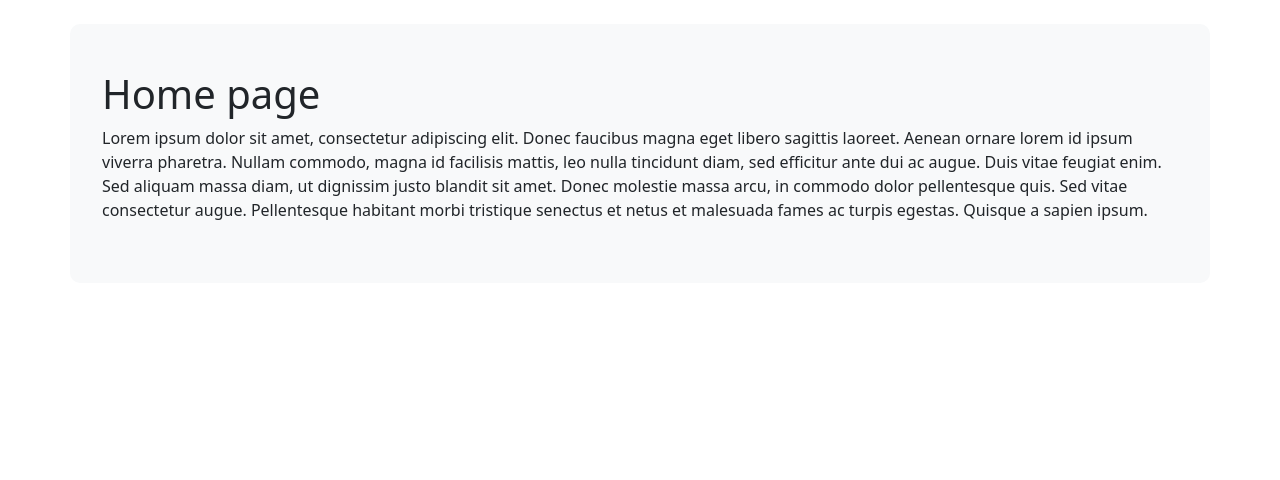
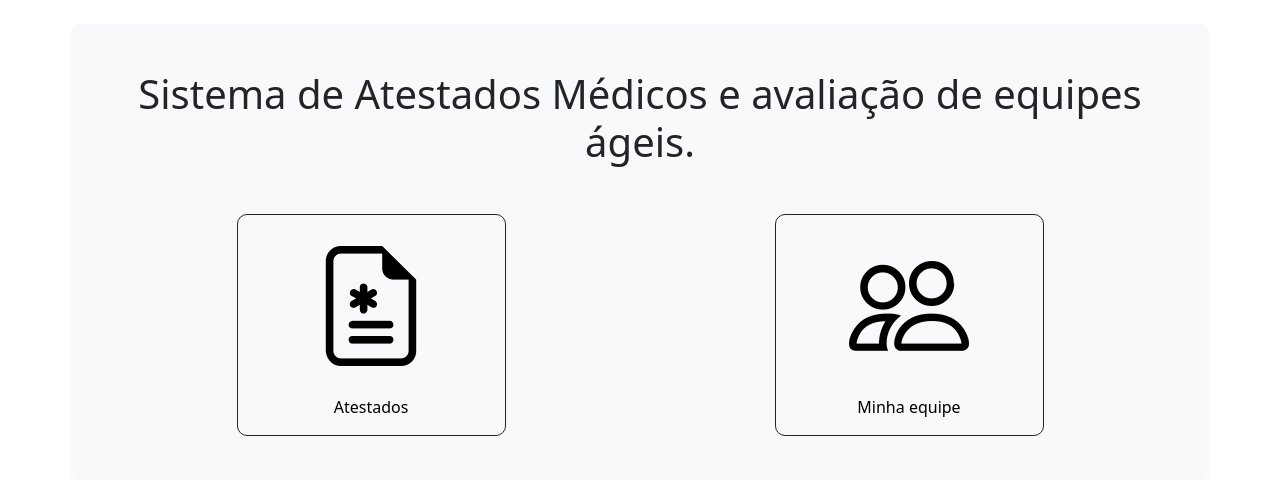
Before and after one commit to Galaticos-API/API-1, a Flask app: page / in a window 1280 px wide. Shown: the part 46-526 px from the top of the page. Run offline with Flask 3, Linux system fonts and the light colour scheme; the visitor is signed in with stand-in values (Sample User, id 1); some libraries are stand-ins or nearby versions.

Commit message:
STYLE - home page refeita

```diff
--- a/src/static/styles/styles.css
+++ b/src/static/styles/styles.css
@@ -7,11 +7,43 @@
 
 .content {
     padding: 20px;
+}
 
-    .formAtestado {
-        display: flex;
-        flex-direction: column;
-        align-items: flex-start;
+.content > .formAtestado {
+    display: flex;
+    flex-direction: column;
+    align-items: flex-start;
+}
+
+.content > .contIndex {
+    display: grid;
+    grid-template-columns: 1fr 1fr;
+    grid-template-rows: 1fr;
+    place-items: center;
+}
+
+/*botoes da tela inicial*/
+.contIndex > a {
+    width: 50%;
+    min-height: 100%;
+
+    border: 1px solid #212529;
+    border-radius: 10px;
+
+    text-align: center;
+
+    /*essa parte faz parecer um botão*/
+    cursor: pointer;
+    transition: background 0.2s;
+    user-select: none;
+    text-decoration: none;
+    color: black;
+    &:hover {
+        background: #ebebeb;
+    }
+
+    i {
+        font-size: 120px;
     }
 }
 
--- a/src/templates/index.html
+++ b/src/templates/index.html
@@ -1,18 +1,18 @@
 <!-- templates/index.html -->
-{% extends "base.html" %}
-
-{% block title %}Home{% endblock %}
-
-{% block content %}
-<div class="content">
-    <h1>Home page</h1>
-    <p>Lorem ipsum dolor sit amet, consectetur adipiscing elit. Donec faucibus magna eget libero sagittis
-        laoreet.
-        Aenean ornare lorem id ipsum viverra pharetra. Nullam commodo, magna id facilisis mattis, leo nulla
-        tincidunt diam, sed efficitur ante dui ac augue. Duis vitae feugiat enim. Sed aliquam massa diam, ut
-        dignissim justo blandit sit amet. Donec molestie massa arcu, in commodo dolor pellentesque quis. Sed
-        vitae
-        consectetur augue. Pellentesque habitant morbi tristique senectus et netus et malesuada fames ac turpis
-        egestas. Quisque a sapien ipsum.</p>
+{% extends "base.html" %} {% block title %}Home{% endblock %} {% block content %}
+<div class="content text-center">
+  <h1 class="mb-5">Sistema de Atestados Médicos e avaliação de equipes ágeis.</h1>
+  <div class="contIndex">
+    <a href="/atestados/">
+      <i class="bi bi-file-earmark-medical"></i>
+      <br>
+      Atestados
+    </p>
+    <a href="/equipe/">
+      <i class="bi bi-people"></i>
+      <br>
+      Minha equipe
+    </p>
+  </div>
 </div>
 {% endblock %}
```
